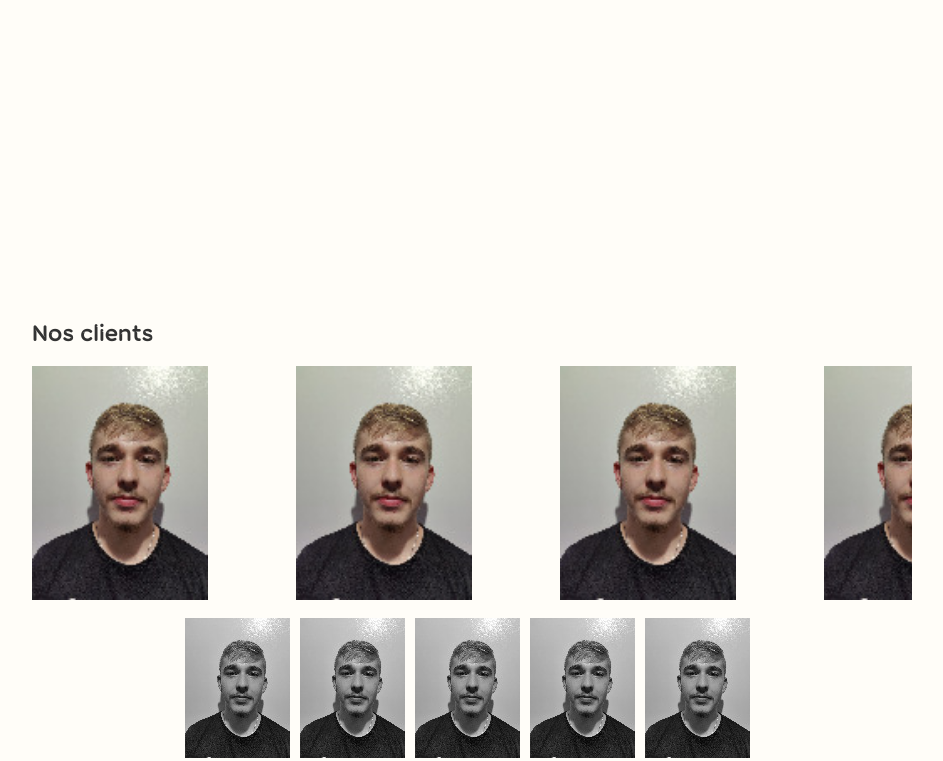
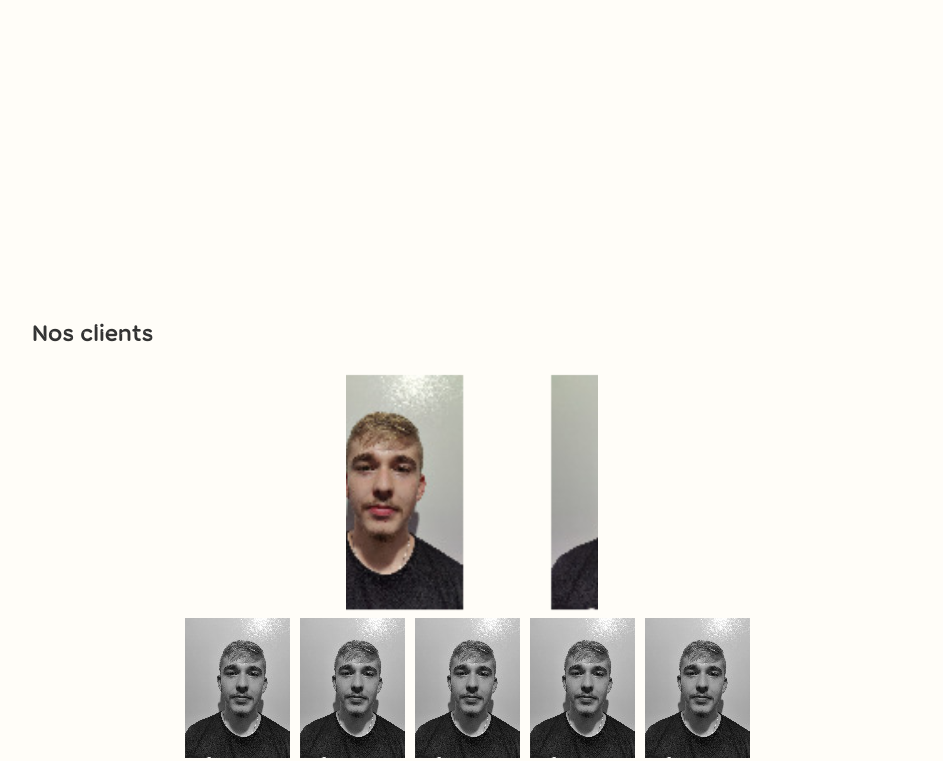
Before and after one commit to aravenad/SAE1.05-1.06_D2_Capgemini, a plain HTML site: page index.html in a window 1280 px wide. Shown: the part 2653-3414 px from the top of the page, without its empty margins (168-1111 px from the left). Drawn offline with Linux system fonts and the light colour scheme; a web font is replaced by a local one.

Commit message:
carrousel

```diff
--- a/style/style.css
+++ b/style/style.css
@@ -268,18 +268,19 @@ img {
 }
 
 .wrapper {
-    overflow: hidden;
-    height: 80vh;
+    overflow: scroll;
+    max-width: 100%;
+    transform: rotate(-90deg);
 }
 
 .gallery {
-    overflow-x: scroll;
-    overflow-y: hidden;
+    overflow: hidden;
     -ms-scroll-snap-type: x mandatory;
         scroll-snap-type: x mandatory;
     scroll-behavior: smooth;
     display: flex;
     margin-bottom: 2%;
+    transform: rotate(90deg);
 }
 
 .gallery__img {
```
Also changed, not shown: index.html (+1 -1 lines).
